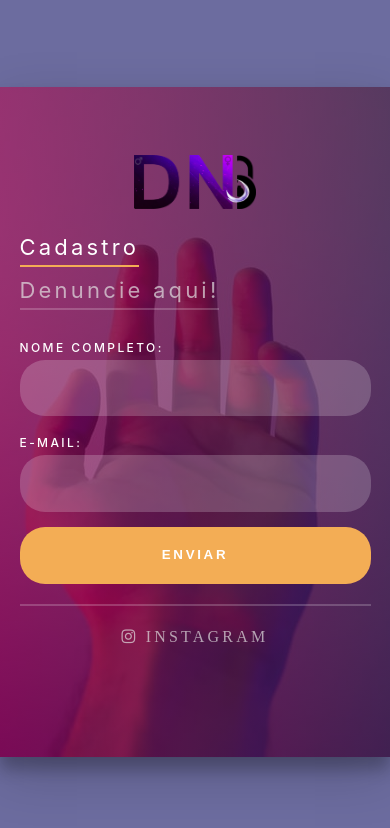
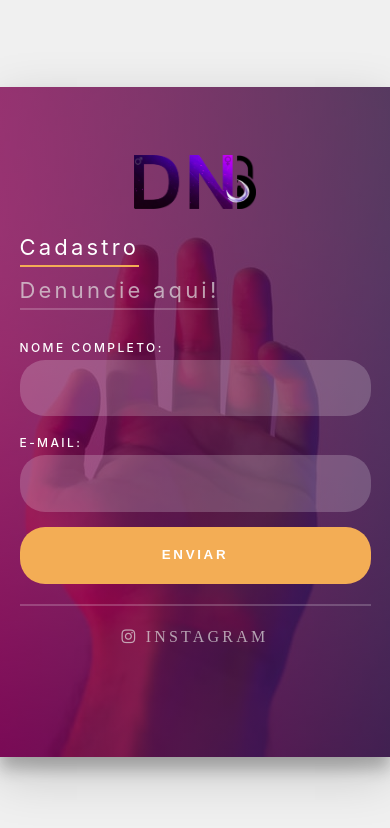
Before and after one commit to Denuntiare/Landing-Page, a plain HTML site: page Form/index.html in a window 390 px wide. Drawn offline with Linux system fonts and the light colour scheme.

Commit message:
README.md att

```diff
--- a/Form/main.css
+++ b/Form/main.css
@@ -201,7 +201,7 @@ body{
 
 @media only screen and (max-width: 1248px) {
 	body{
-		background: #6c6c9f;
+		background: #f0f0f0;
 	}
 
 	.Denuncia-htm .group {
```
Also changed, not shown: Img/Markdown/Tela-Form-mobile.PNG (added), Img/Markdown/Tela-Form.PNG (added), Img/Markdown/Tela-Top-Mobile.PNG (added), Img/Markdown/Tela-Top.PNG (added), README.md, 1 other file.
